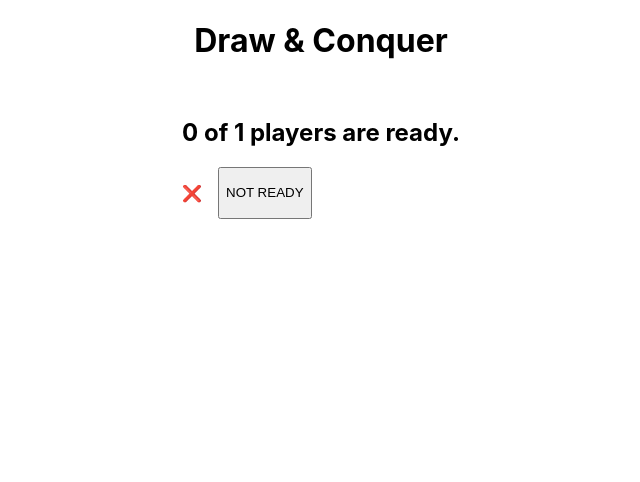
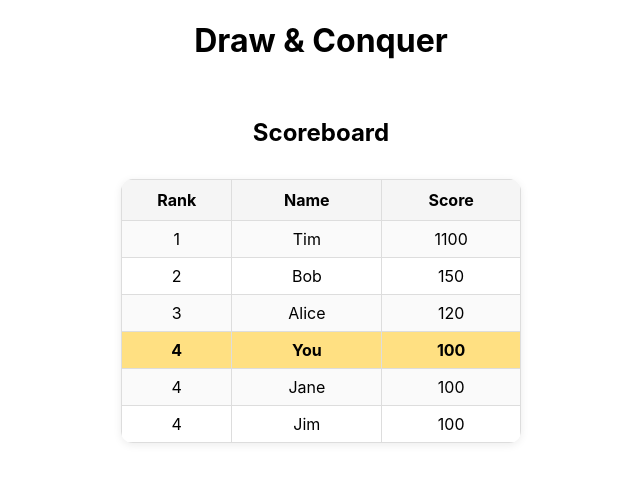
Before and after one commit to cordellbonnieux/Draw-And-Conquer, a React (Create React App) app in the folder draw-and-conquer-client/: page / in a window 1280 px wide. Shown: the top 482 px of the page, without its empty margins (319-959 px from the left). Built offline with nearby package versions, Linux system fonts and the light colour scheme; no server answers.

Commit message:
finish UI for scoreboard

```diff
--- a/draw-and-conquer-client/public/index.html
+++ b/draw-and-conquer-client/public/index.html
@@ -24,7 +24,7 @@
       work correctly both with client-side routing and a non-root public URL.
       Learn how to configure a non-root public URL by running `npm run build`.
     -->
-    <title>React App</title>
+    <title>Draw & Conquer</title>
   </head>
   <body>
     <noscript>You need to enable JavaScript to run this app.</noscript>
--- a/draw-and-conquer-client/src/App.tsx
+++ b/draw-and-conquer-client/src/App.tsx
@@ -5,6 +5,7 @@ import TitleBar from './components/TitleBar';
 import PlayerQueueDisplay from './components/PlayerQueueDisplay';
 import ReadyButton from './components/ReadyButton';
 import DenyAndConquerGame from './components/Game';
+import ScoreBoard from './components/ScoreBoard';
 enum State {
   QUEUE,
   GAME,
@@ -13,7 +14,7 @@ enum State {
 }
 
 function App(): React.JSX.Element {
-  const [state, setState] = useState<State>(State.QUEUE)
+  const [state, setState] = useState<State>(State.SCOREBOARD)
 
   const body: () => React.JSX.Element = () => {
     if (state == State.QUEUE)
@@ -28,7 +29,10 @@ function App(): React.JSX.Element {
       </div>
 
     else if (state == State.SCOREBOARD)
-      return <div>TODO SCOREBOARD</div>
+      return (<div>
+        <h2>Scoreboard</h2>
+        <ScoreBoard players={players} currentPlayerId={currentPlayerId}/>
+      </div>)
 
     else if (state == State.WAIT)
       return <div>TODO WAIT</div>
@@ -66,6 +70,16 @@ function App(): React.JSX.Element {
       socket.close()
   })
 
+  const players = [
+    { id: '1', name: 'Alice', score: 120 },
+    { id: '2', name: 'Bob', score: 150 },
+    { id: '3', name: 'You', score: 100 },
+    { id: '4', name: 'Jane', score: 100 },
+    { id: '200', name: 'Jim', score: 100 },
+    { id: '5', name: 'Tim', score: 1100 },
+  ];
+  const currentPlayerId = '3';
+
   return (
     <div className="App" style={
       {
--- /dev/null
+++ b/draw-and-conquer-client/src/components/ScoreBoard.tsx
@@ -0,0 +1,71 @@
+import React from 'react';
+
+export type Player = {
+  id: string;
+  name: string;
+  score: number;
+};
+
+export type ScoreBoardProps = {
+  players: Player[];
+  currentPlayerId: string;
+};
+
+export default function ScoreBoard({ players, currentPlayerId }: ScoreBoardProps) {
+  // Sort players by score descending
+  const sortedPlayers = [...players].sort((a, b) => b.score - a.score);
+
+  // Compute ranks with handling for ties
+  let lastScore: number | null = null;
+  let lastRank = 0;
+  let skip = 1;
+  const ranks = sortedPlayers.map((player, idx) => {
+    if (lastScore === null || player.score !== lastScore) {
+      lastRank = idx + 1;
+      skip = 1;
+    } else {
+      skip++;
+    }
+    lastScore = player.score;
+    return lastRank;
+  });
+
+  return (
+    <div style={{ display: 'flex', justifyContent: 'center', margin: '2rem 0' }}>
+      <table
+        style={{
+          width: '400px',
+          borderCollapse: 'collapse',
+          background: '#fff',
+          borderRadius: '12px',
+          overflow: 'hidden',
+          boxShadow: '0 2px 8px rgba(0,0,0,0.08)',
+        }}
+      >
+        <thead>
+          <tr style={{ background: '#f5f5f5' }}>
+            <th style={{ border: '1px solid #ddd', padding: '10px 0' }}>Rank</th>
+            <th style={{ border: '1px solid #ddd', padding: '10px 0' }}>Name</th>
+            <th style={{ border: '1px solid #ddd', padding: '10px 0' }}>Score</th>
+          </tr>
+        </thead>
+        <tbody>
+          {sortedPlayers.map((player, idx) => (
+            <tr
+              key={player.id}
+              style={{
+                backgroundColor: player.id === currentPlayerId ? '#ffe082' : idx % 2 === 0 ? '#fafafa' : '#fff',
+                fontWeight: player.id === currentPlayerId ? 'bold' : 'normal',
+                transition: 'background 0.2s',
+              }}
+            >
+              <td style={{ border: '1px solid #ddd', padding: '8px', textAlign: 'center' }}>{ranks[idx]}</td>
+              <td style={{ border: '1px solid #ddd', padding: '8px', textAlign: 'center' }}>{player.name}</td>
+              <td style={{ border: '1px solid #ddd', padding: '8px', textAlign: 'center' }}>{player.score}</td>
+            </tr>
+          ))}
+        </tbody>
+      </table>
+    </div>
+  );
+}
```
